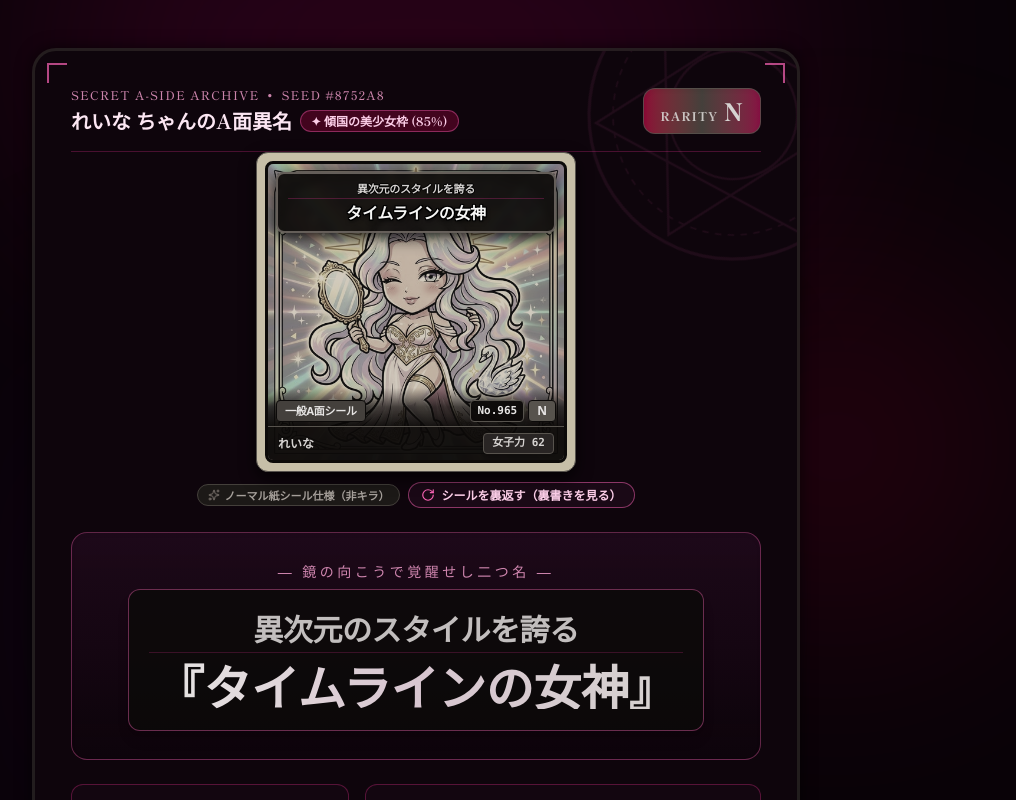
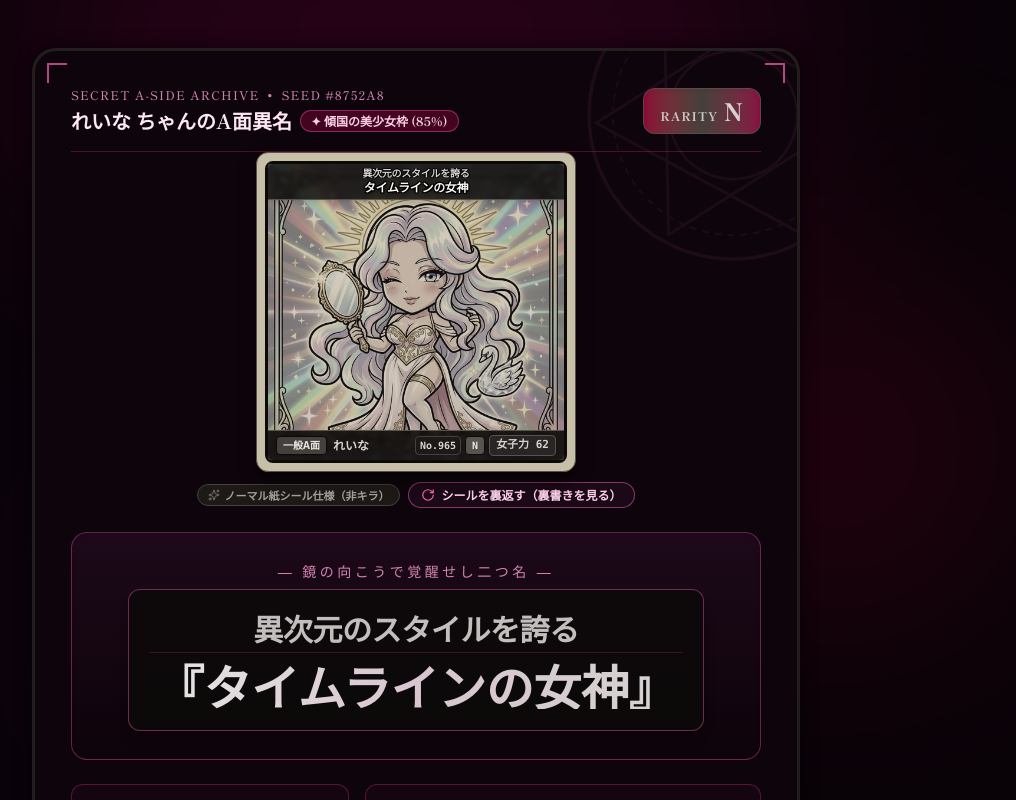
Before and after one commit to tom8ten/josou-futatsuna-maker, a Next.js app: page / in a window 1280 px wide. Both pictures are taken after a click on the button "A面称号を覚醒させる". Shown: the top 800 px of the page, without its empty margins (224-1240 px from the left). Built offline with nearby package versions, Linux system fonts and the light colour scheme.

Commit message:
feat: streamline sticker header and footer to maximize illustration visibility

```diff
--- a/src/components/BikkurimanSticker.tsx
+++ b/src/components/BikkurimanSticker.tsx
@@ -25,7 +25,7 @@
   // 括弧付きの二つ名（例: 幻影の美神（ヴィーナス）、ウインク一発の狙撃手（スナイパー））
   const parenMatch = suffix.match(/^(.*?)[（(](.*?)[）)]$/);
 
-  // 漢字の潰れを防ぐ8方向の外周シャドウアウトライン（-webkit-text-strokeによる文字潰れの解消）
+  // 漢字の潰れを防ぐ8方向の外周シャドウアウトライン
   const shadowOutline = isNormal
     ? "0 1px 0 #000, 1px 0 0 #000, -1px 0 0 #000, 0 -1px 0 #000, 1px 1px 0 #000, -1px -1px 0 #000, 1px -1px 0 #000, -1px 1px 0 #000, 0 2px 4px rgba(0,0,0,0.95)"
     : "0 1px 0 #000, 1px 0 0 #000, -1px 0 0 #000, 0 -1px 0 #000, 1px 1px 0 #000, -1px -1px 0 #000, 1px -1px 0 #000, -1px 1px 0 #000, 0 0 6px rgba(244,114,182,0.65), 0 2px 4px rgba(0,0,0,0.95)";
@@ -34,16 +34,16 @@
 
   return (
     <div
-      className={`relative z-20 mx-2 mt-2 px-2.5 py-1.5 sm:py-2 rounded-lg border-2 text-center shadow-[0_4px_16px_rgba(0,0,0,0.9)] backdrop-blur-[3px] transition-all ${
+      className={`relative z-20 px-2 py-1 text-center border-b shadow-md backdrop-blur-[2px] transition-all ${
         isNormal
-          ? "bg-stone-950/92 border-stone-500/80"
-          : "bg-gradient-to-b from-[#180614]/95 via-[#120510]/95 to-[#180614]/95 border-pink-400/90 shadow-[0_0_14px_rgba(244,114,182,0.4)]"
+          ? "bg-stone-950/82 border-stone-600"
+          : "bg-gradient-to-b from-[#180614]/88 via-[#120510]/85 to-[#180614]/88 border-pink-400/80 shadow-[0_2px_10px_rgba(0,0,0,0.6)]"
       }`}
     >
-      {/* 1段目：冠修飾語 */}
-      <div className="flex items-center justify-center pb-0.5 border-b border-pink-500/25">
+      {/* 1段目：冠修飾語（コンパクトに配置しイラストの視界を確保） */}
+      <div className="flex items-center justify-center">
         <span
-          className={`text-[9px] sm:text-[11px] font-black tracking-tight leading-tight line-clamp-1 ${
+          className={`text-[9px] sm:text-[10px] font-black tracking-tight leading-none line-clamp-1 ${
             isNormal ? "text-stone-300" : "text-pink-200"
           }`}
           style={{
@@ -54,12 +54,12 @@
         </span>
       </div>
 
-      {/* 2段目：メイン二つ名（同じ枠の2段目として一体配置） */}
-      <div className="pt-1 flex flex-col items-center justify-center">
+      {/* 2段目：メイン二つ名（同じ枠内の2段目としてスマートに配置） */}
+      <div className="mt-0.5 flex flex-col items-center justify-center">
         {parenMatch ? (
-          <div className="flex flex-col items-center justify-center leading-tight">
+          <div className="flex items-center justify-center gap-1 leading-tight flex-wrap">
             <span
-              className="font-black text-sm sm:text-base md:text-lg tracking-tight"
+              className="font-black text-xs sm:text-sm tracking-tight"
               style={{
                 color: titleColor,
                 textShadow: shadowOutline,
@@ -68,7 +68,7 @@
               {parenMatch[1]}
             </span>
             <span
-              className={`font-black text-[10px] sm:text-[11px] tracking-tight leading-none mt-0.5 ${
+              className={`font-black text-[9px] sm:text-[10px] tracking-tight leading-none ${
                 isNormal ? "text-stone-300" : "text-pink-200"
               }`}
               style={{
@@ -81,13 +81,13 @@
         ) : (
           <span
             className={`font-black leading-tight tracking-tight break-words max-w-full ${
-              suffix.length <= 4
-                ? "text-base sm:text-xl"
-                : suffix.length <= 7
-                ? "text-sm sm:text-lg"
-                : suffix.length <= 11
-                ? "text-xs sm:text-base"
-                : "text-[11px] sm:text-sm"
+              suffix.length <= 5
+                ? "text-sm sm:text-base"
+                : suffix.length <= 8
+                ? "text-xs sm:text-sm"
+                : suffix.length <= 12
+                ? "text-[11px] sm:text-xs"
+                : "text-[10px] sm:text-[11px]"
             }`}
             style={{
               color: titleColor,
@@ -185,26 +185,38 @@
             {/* 上部：高コントラスト二つ名ネームプレート */}
             {renderStickerTitle(result.prefix, result.suffix, isNormal)}
 
-            {/* 下部：種族バッジ＋対象者ネームプレート＆女子力フッター */}
-            <div className="relative z-20 flex flex-col">
-              {/* 種族・シールNo・レア度ミニバー */}
-              <div className="px-2 pb-1 pt-3 bg-gradient-to-t from-stone-950/95 via-stone-950/70 to-transparent flex items-center justify-between gap-1">
+            {/* 下部：種族バッジ＋No＋対象者ネーム＋女子力（1行に集約しイラストの可視面積を最大化） */}
+            <div
+              className={`relative z-20 bg-stone-950/88 backdrop-blur-[2px] border-t px-2 py-1 flex items-center justify-between text-xs ${
+                isNormal ? "border-stone-600" : "border-pink-400/80"
+              }`}
+              style={{ boxShadow: isNormal ? undefined : `0 -2px 10px ${palette.glow}` }}
+            >
+              <div className="flex items-center gap-1.5 min-w-0">
                 <span
-                  className="text-[10px] sm:text-[11px] font-black px-2 py-0.5 rounded border border-stone-950 shadow-md tracking-tight"
+                  className="text-[9px] sm:text-[10px] font-black px-1.5 py-0.5 rounded border border-stone-950 shadow-sm shrink-0"
                   style={{
                     backgroundColor: isNormal ? "#44403c" : meta.sealBadgeBg,
                     color: isNormal ? "#e7e5e4" : meta.sealBadgeText,
                   }}
                 >
-                  {isNormal ? "一般A面シール" : meta.categoryLabel}
+                  {isNormal ? "一般A面" : meta.categoryLabel}
                 </span>
+                <span
+                  className={`font-black truncate text-[11px] sm:text-xs ${
+                    isNormal ? "text-stone-300" : "text-pink-200"
+                  }`}
+                >
+                  {result.name}
+                </span>
+              </div>
 
-                <div className="flex items-center gap-1">
-                  <span className="text-[10px] sm:text-[11px] font-black px-1.5 py-0.5 rounded bg-stone-950/95 text-stone-200 border border-stone-600 font-mono shadow">
+              <div className="flex items-center gap-1 font-mono shrink-0">
+                <span className="text-[9px] sm:text-[10px] font-black px-1 py-0.5 rounded bg-stone-900 text-stone-300 border border-stone-700">
                   No.{stickerNo}
                 </span>
                 <span
-                    className={`text-[10px] sm:text-xs font-black px-2 py-0.5 rounded border border-stone-950 shadow-md ${
+                  className={`text-[9px] sm:text-[10px] font-black px-1.5 py-0.5 rounded border border-stone-950 ${
                     isNormal
                       ? "bg-stone-600 text-stone-200"
                       : result.rarity === "R"
@@ -214,25 +226,8 @@
                 >
                   {result.rarity}
                 </span>
-                </div>
-              </div>
-
-              {/* ネーム＆女子力バー */}
-              <div
-                className={`bg-stone-950/95 border-t px-2.5 py-1.5 flex items-center justify-between text-xs ${
-                  isNormal ? "border-stone-600" : "border-pink-400/80"
-                }`}
-                style={{ boxShadow: isNormal ? undefined : `0 -4px 16px ${palette.glow}` }}
-              >
                 <span
-                  className={`font-black truncate max-w-[48%] ${
-                    isNormal ? "text-stone-300" : "text-pink-200"
-                  }`}
-                >
-                  {result.name}
-                </span>
-                <span
-                  className={`font-mono font-black px-2 py-0.5 rounded text-[11px] shadow ${
+                  className={`font-mono font-black px-1.5 py-0.5 rounded text-[10px] sm:text-[11px] shadow ${
                     isNormal
                       ? "bg-stone-800 text-stone-300 border border-stone-600"
                       : "text-yellow-100 bg-gradient-to-r from-pink-600 to-amber-600 border border-pink-300"
```
Lines whose indentation alone changed are shown as unchanged.
